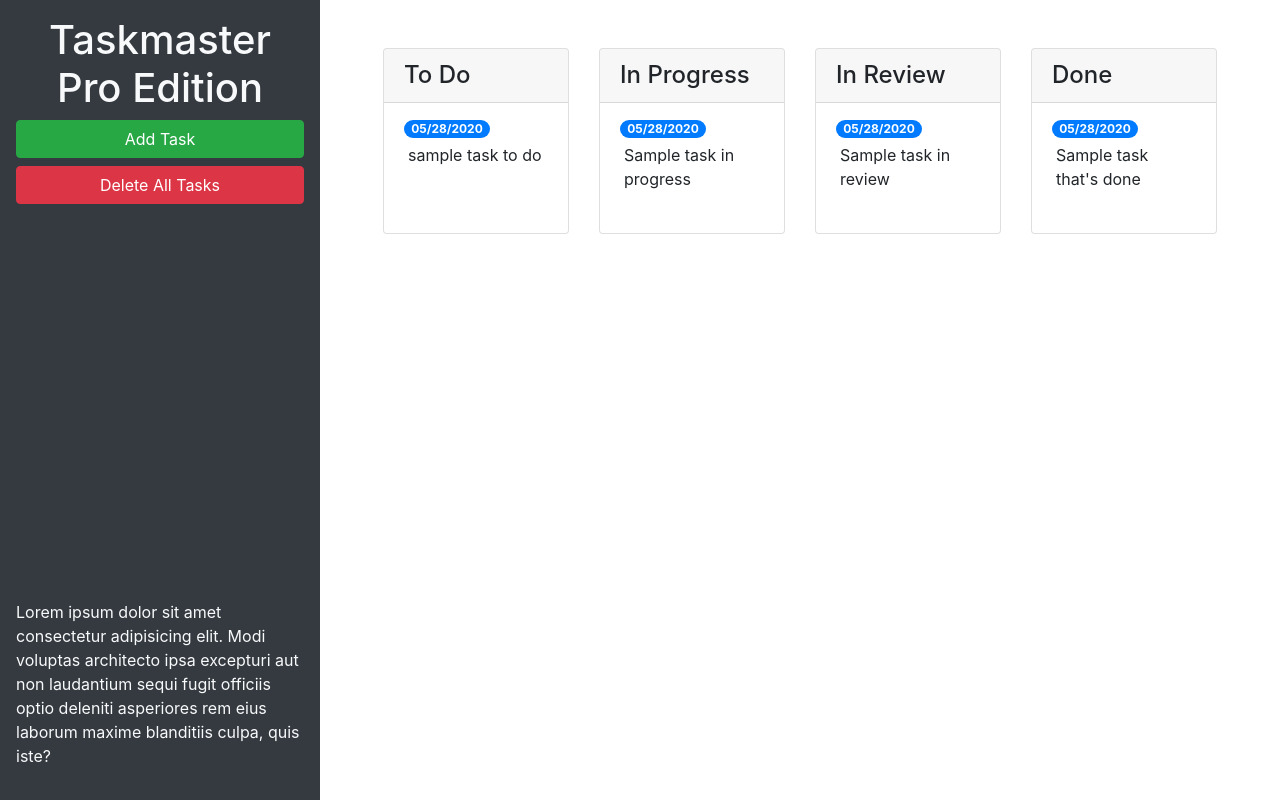
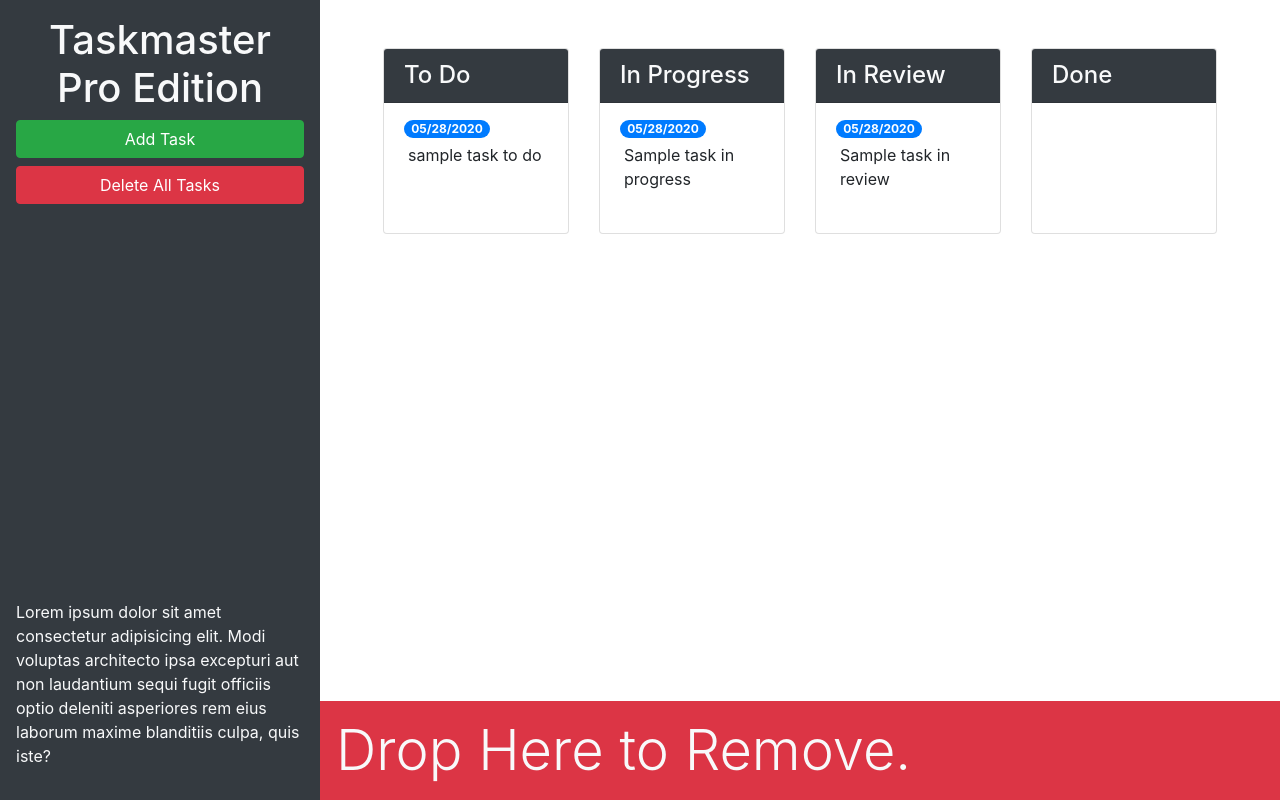
Before and after one commit to Luism264/taskmaster-pro, a plain HTML site: page index.html in a window 1280 px wide. Drawn offline with nearby package versions, Linux system fonts and the light colour scheme.

Commit message:
used bootstrap utilities

```diff
--- a/index.html
+++ b/index.html
@@ -13,22 +13,22 @@
 <body>
 
   <div class="row min-vh-100 no-gutters">
-    <header class="col-12 col-lg-3 bg-dark text-light d-flex flex-column p-4 p-lg-3">
+    <header class="col-12 col-lg-3 bg-dark text-light sticky-top d-flex flex-column p-4 p-lg-3">
       <h1 class="text-center">Taskmaster Pro Edition</h1>
       <button id="create-task" class="btn btn-block btn-success" data-toggle="modal" data-target="#task-form-modal">Add
         Task</button>
       <button id="remove-tasks" class="btn btn-block btn-danger">Delete All Tasks</button>
-      <p class="mt-auto">Lorem ipsum dolor sit amet consectetur adipisicing elit. Modi voluptas architecto ipsa
+      <p class="mt-auto d-none d-lg-block">Lorem ipsum dolor sit amet consectetur adipisicing elit. Modi voluptas architecto ipsa
         excepturi aut non
         laudantium sequi fugit officiis optio deleniti asperiores rem eius laborum maxime blanditiis culpa, quis iste?
       </p>
     </header>
-    <main class="col-12 col-lg-9">
+    <main class="col-12 col-lg-9 d-flex flex-column">
       <div class="m-5 row justify-content-around">
         <!-- TODO START -->
         <div class="col-12 col-md-6 col-xl-3 mb-3">
         <div class="card">
-          <h4 class="card-header">
+          <h4 class="card-header bg-dark text-light">
             To Do
           </h4>
         <ul id="list-toDo" class="list-group list-group-flush">
@@ -43,7 +43,7 @@
       <!-- in progress start -->
       <div class="col-12 col-md-6 col-xl-3 mb-3">
         <div class="card">
-          <h4 class="card-header">
+          <h4 class="card-header bg-dark text-light">
             In Progress
           </h4>
         <ul id="list-inProgress" class="list-group list-group-flush">
@@ -59,7 +59,7 @@
       <!-- IN REVIEW START -->
       <div class="col-12 col-md-6 col-xl-3 mb-3">
         <div class="card">
-          <h4 class="card-header">
+          <h4 class="card-header bg-dark text-light">
             In Review
           </h4>
         <ul id="list-inReview" class="list-group list-group-flush">
@@ -75,13 +75,13 @@
       <!-- DONE START -->
       <div class="col-12 col-md-6 col-xl-3 mb-3">
         <div class="card">
-          <h4 class="card-header">
+          <h4 class="card-header bg-dark text-light">
             Done
           </h4>
         <ul id="list-done" class="list-group list-group-flush">
           <li class="list-group-item">
-            <span class="badge badge-primary badge-pill">05/28/2020</span>
-            <p class="m-1">Sample task that's done</p>
+            <span class="badge badge-primary badge-pill"></span>
+            <p class="m-1"></p>
           </li>
         </ul>
       </div>
@@ -90,6 +90,14 @@
 
 
     </div>
+
+    <!-- TRASH -->
+    <div id="trash" class="mt-auto">
+      <div class="w-100 bg-danger p-3 tqext-center text-light display-4">
+        Drop Here to Remove.
+      </div>
+    </div>
+
     </main>
   </div>
 
```
